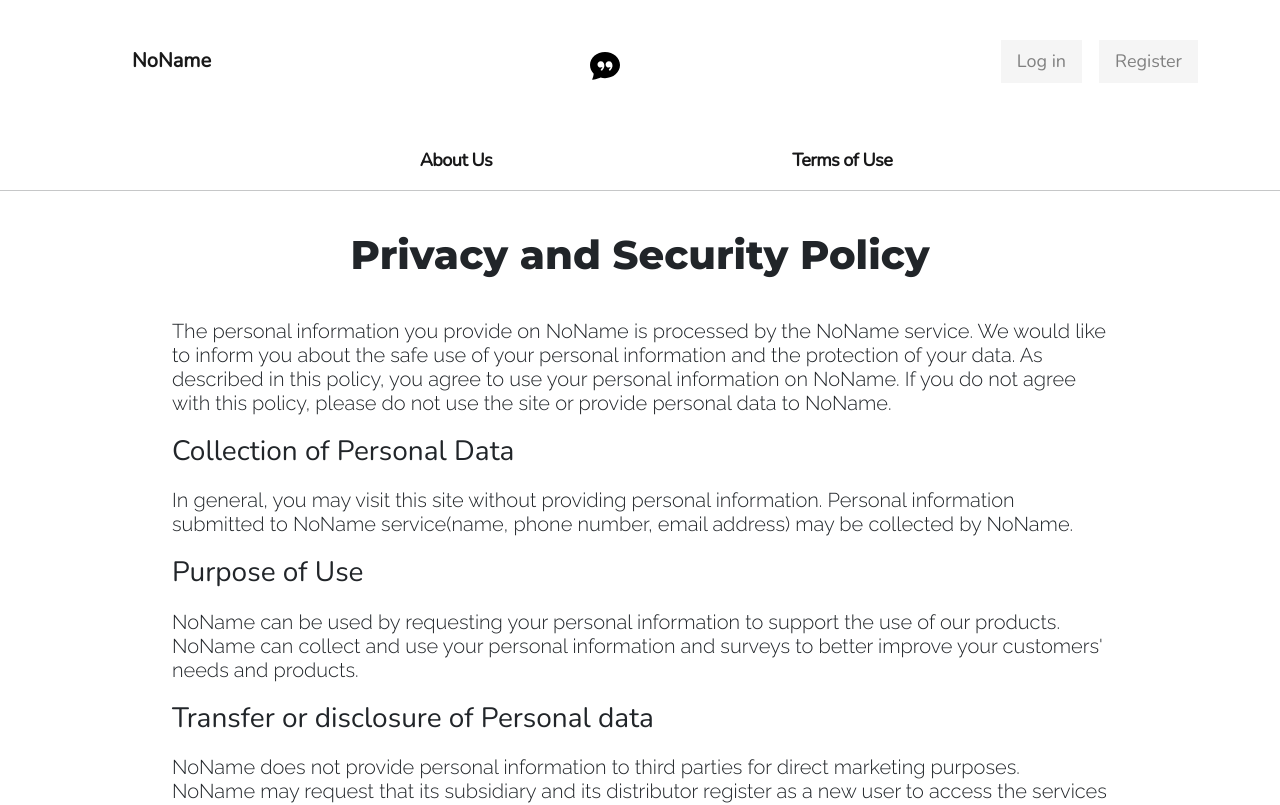
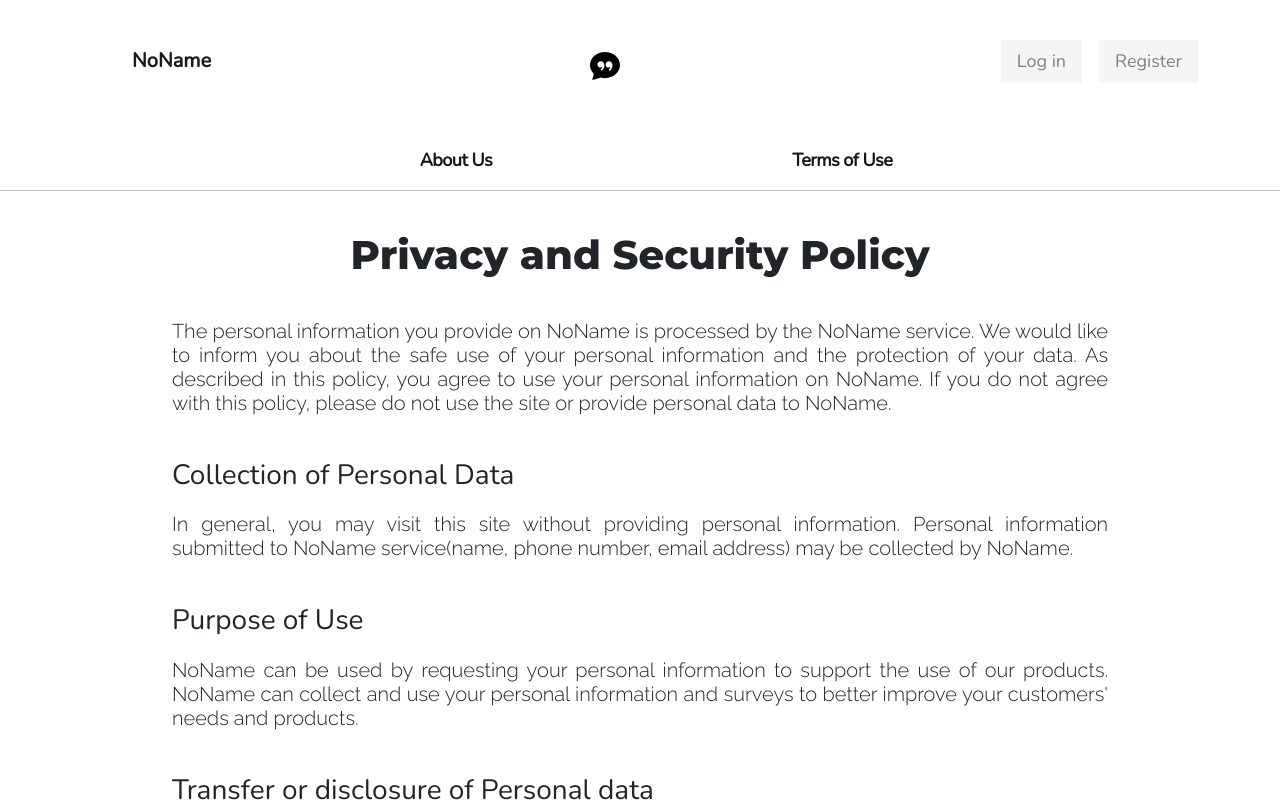
Before and after one commit to akaps98/Petition-Website, a React (Create React App) app in the folder client/: page /term in a window 1280 px wide. Shown: the top 805 px of the page. Built offline with nearby package versions, Linux system fonts and the light colour scheme.

Commit message:
modification

```diff
--- a/client/src/components/Other Pages/terms.css
+++ b/client/src/components/Other Pages/terms.css
@@ -26,4 +26,5 @@ h6 {
 .eachcontent {
     margin-top: 20px;
     font-family:raleway;
+    text-align: justify !important;
 }
```
Also changed, not shown: client/src/components/Other Pages/terms.js (+8 -1 lines).
